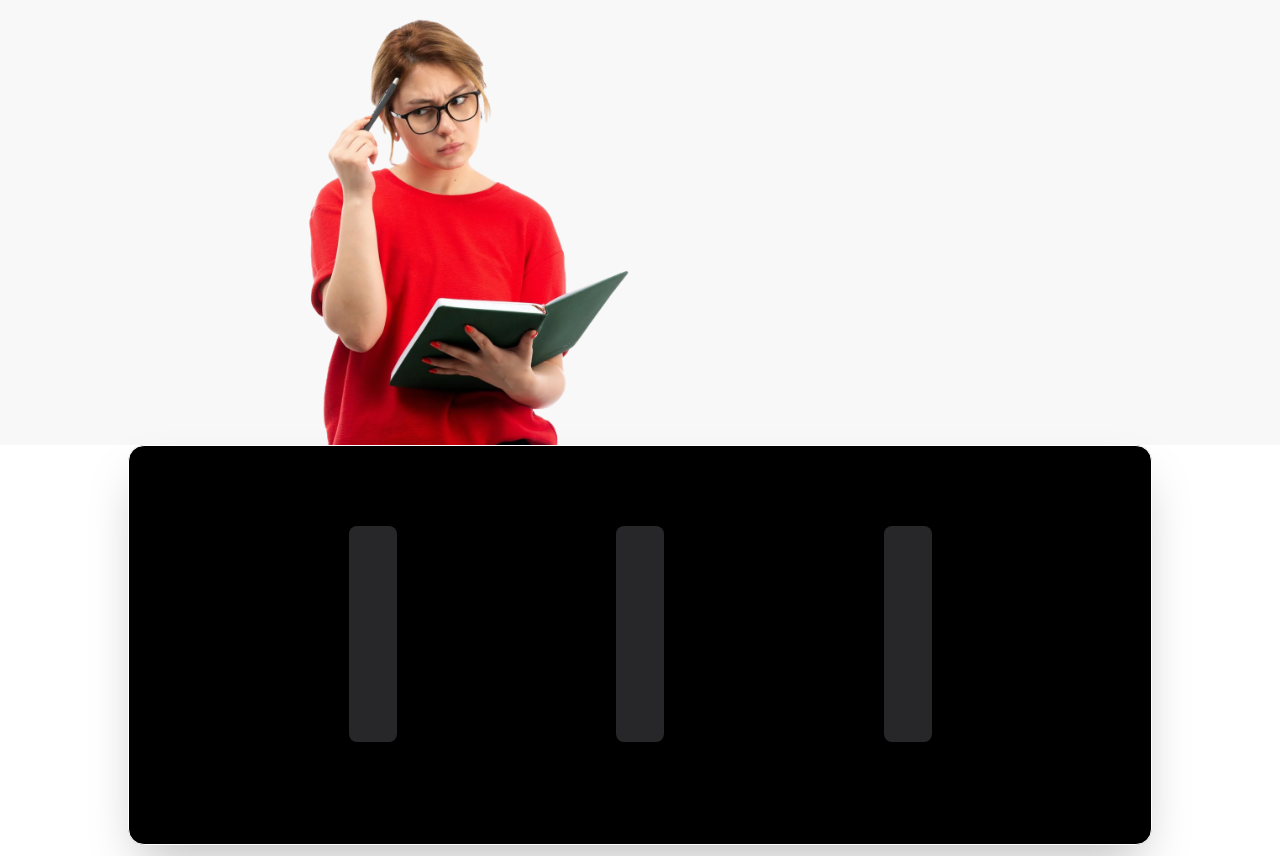
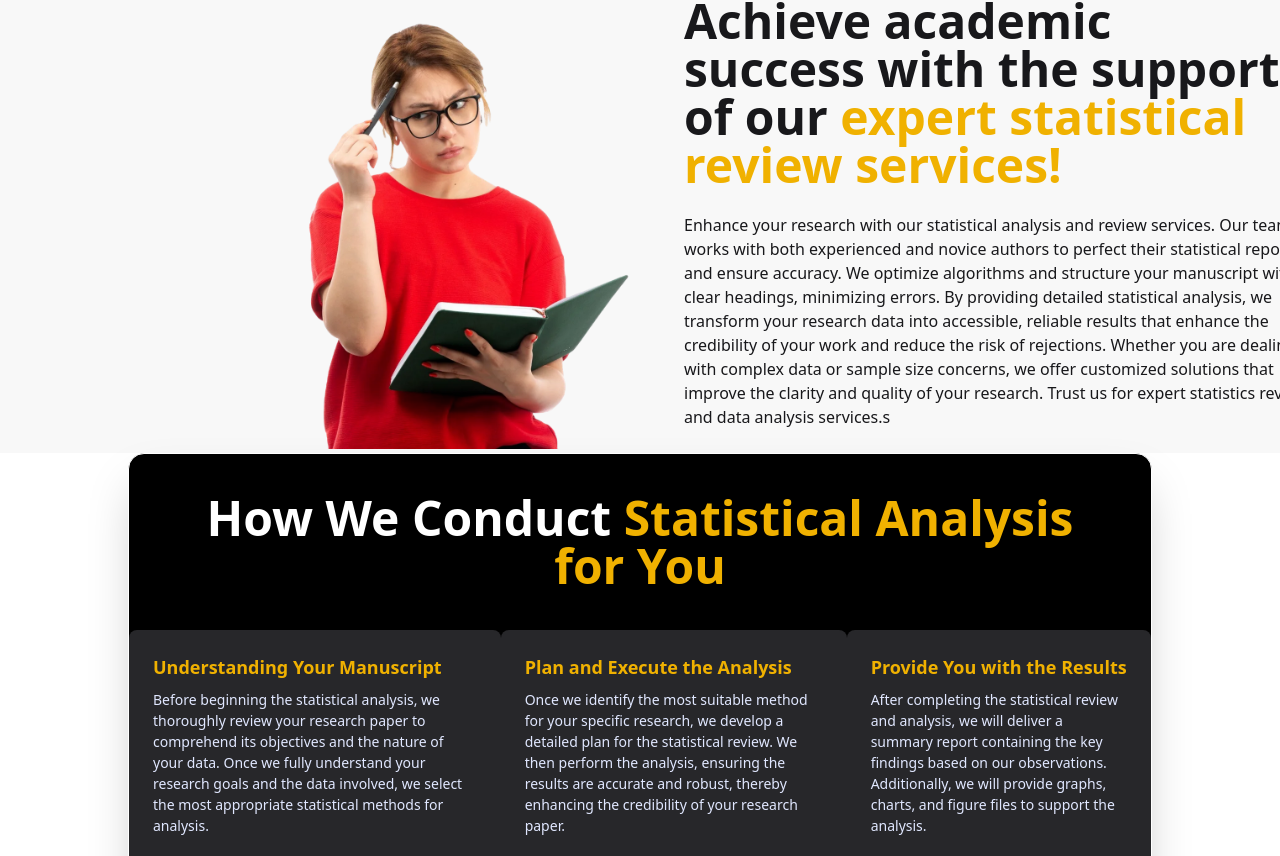
Before and after one commit to Codekillrr/wos-publication, a Next.js app: page /statistical-analysis in a window 1280 px wide. Shown: the part 1424-2280 px from the top of the page. Built offline with nearby package versions, Linux system fonts and the light colour scheme.

Commit message:
added final content, contect is completed

```diff
--- a/src/app/page.tsx
+++ b/src/app/page.tsx
@@ -12,6 +12,7 @@ import ContactForm from "@/components/ContactForm";
 import Footer from "@/components/Footer";
 import SpinningCardSection from "@/components/SpinningCardSection";
 import PopSide from "@/components/ui/PopSide";
+import DotCardSection from "@/components/DotCardSection";
 
 import { InfiniteMovingCards } from "@/components/ui/infinite-moving-cards";
 
@@ -97,36 +98,8 @@ export default function Home() {
 
         <IconCardSection />
 
-        <div className="my-15 mx-2">
-          <h1 className="text-4xl lg:text-6xl lg:px-40 text-center font-bold mb-5">
-            We offer{" "}
-            <span className="text-yellow-500">journal publication </span>and
-            expert editing for{" "}
-            <span className="text-yellow-500">major subjects.</span>
-          </h1>
-          <div className="lg:grid lg:grid-flow-col lg:grid-rows-1 lg:px-25">
-            <DotCard
-              Title={"Medical Science"}
-              Para={"200+ Subjects, 800+ Experts, 470K+ Papers"}
-            />
-            <DotCard
-              Title={"Medical Science"}
-              Para={"200+ Subjects, 800+ Experts, 470K+ Papers"}
-            />
-            <DotCard
-              Title={"Medical Science"}
-              Para={"200+ Subjects, 800+ Experts, 470K+ Papers"}
-            />
-            <DotCard
-              Title={"Medical Science"}
-              Para={"200+ Subjects, 800+ Experts, 470K+ Papers"}
-            />
-            <DotCard
-              Title={"Medical Science"}
-              Para={"200+ Subjects, 800+ Experts, 470K+ Papers"}
-            />
-          </div>
-        </div>
+        <DotCardSection />
+
         <div className="bg-amber-200/90 py-1 lg:h-110">
           <div className="my-10 mb-5 text-center text-black lg:text-5xl text-[2rem] font-bold px-2">
             WOS Publication: Your Partner in Turning
--- a/src/app/statistical-analysis/page.jsx
+++ b/src/app/statistical-analysis/page.jsx
@@ -2,21 +2,26 @@ import React from "react";
 import ServicePage from "@/components/ServicePage";
 
 export default function Service() {
-  const Service = "";
-  const titleW = "";
-  const titleY = "";
-  const para1 = "";
-  const title2W = "";
-  const title2Y = "";
-  const para2 = "";
-  const title3W = "";
-  const title3Y = "";
-  const cardTitle1 = "";
-  const cardpara1 = "";
-  const cardTitle2 = "";
-  const cardpara2 = "";
-  const cardTitle3 = "";
-  const cardpara3 = "";
+  const Service = "Statistical AnalysisServices";
+  const titleW = "Cost-Effective";
+  const titleY = "Statistical Analysis and Review Services";
+  const para1 =
+    "Avoid errors in your statistical analysis research papers and reports with our expert statistical review services. At Clarivate Publication, we assist you in ensuring your journal submission is accepted and successfully published.";
+  const title2W = "Achieve academic success with the support of our";
+  const title2Y = "expert statistical review services!";
+  const para2 =
+    "Enhance your research with our statistical analysis and review services. Our team works with both experienced and novice authors to perfect their statistical reporting and ensure accuracy. We optimize algorithms and structure your manuscript with clear headings, minimizing errors. By providing detailed statistical analysis, we transform your research data into accessible, reliable results that enhance the credibility of your work and reduce the risk of rejections. Whether you are dealing with complex data or sample size concerns, we offer customized solutions that improve the clarity and quality of your research. Trust us for expert statistics review and data analysis services.s";
+  const title3W = "How We Conduct";
+  const title3Y = "Statistical Analysis for You";
+  const cardTitle1 = "Understanding Your Manuscript";
+  const cardpara1 =
+    "Before beginning the statistical analysis, we thoroughly review your research paper to comprehend its objectives and the nature of your data. Once we fully understand your research goals and the data involved, we select the most appropriate statistical methods for analysis.";
+  const cardTitle2 = "Plan and Execute the Analysis";
+  const cardpara2 =
+    "Once we identify the most suitable method for your specific research, we develop a detailed plan for the statistical review. We then perform the analysis, ensuring the results are accurate and robust, thereby enhancing the credibility of your research paper.";
+  const cardTitle3 = "Provide You with the Results";
+  const cardpara3 =
+    "After completing the statistical review and analysis, we will deliver a summary report containing the key findings based on our observations. Additionally, we will provide graphs, charts, and figure files to support the analysis.";
   return (
     <ServicePage
       Service={Service}
--- /dev/null
+++ b/src/components/DotCardSection.jsx
@@ -0,0 +1,49 @@
+import React from "react";
+
+import DotCard from "@/components/DotCard";
+
+const DotCardSection = () => {
+  const items = [
+    {
+      id: 1,
+      title: "Medical Science",
+      para: "200+ Subjects, 800+ Experts, 470K+ Papers",
+    },
+    {
+      id: 2,
+      title: "Life Sciences",
+      para: "100+ Subjects, 800+ Experts, 280,000+ Papers",
+    },
+    {
+      id: 3,
+      title: "Physical Engineering",
+      para: "800+ Subjects, 1000+ Experts, 300,000 Papers",
+    },
+    {
+      id: 4,
+      title: "Social Sciences",
+      para: "800+ Subjects, 1000+ Experts, 300,000 Papers",
+    },
+    {
+      id: 5,
+      title: "Business & Economics",
+      para: "100+ Subjects, 1000+ Experts, 75,000 Papers",
+    },
+  ];
+  return (
+    <div className="my-15 mx-2">
+      <h1 className="text-4xl lg:text-6xl lg:px-40 text-center font-bold mb-5">
+        We offer <span className="text-yellow-500">journal publication </span>
+        and expert editing for{" "}
+        <span className="text-yellow-500">major subjects.</span>
+      </h1>
+      <div className="lg:grid lg:grid-flow-col lg:grid-rows-1 lg:px-25">
+        {items.map((item) => (
+          <DotCard key={item.id} Title={item.title} Para={item.para} />
+        ))}
+      </div>
+    </div>
+  );
+};
+
+export default DotCardSection;
```
